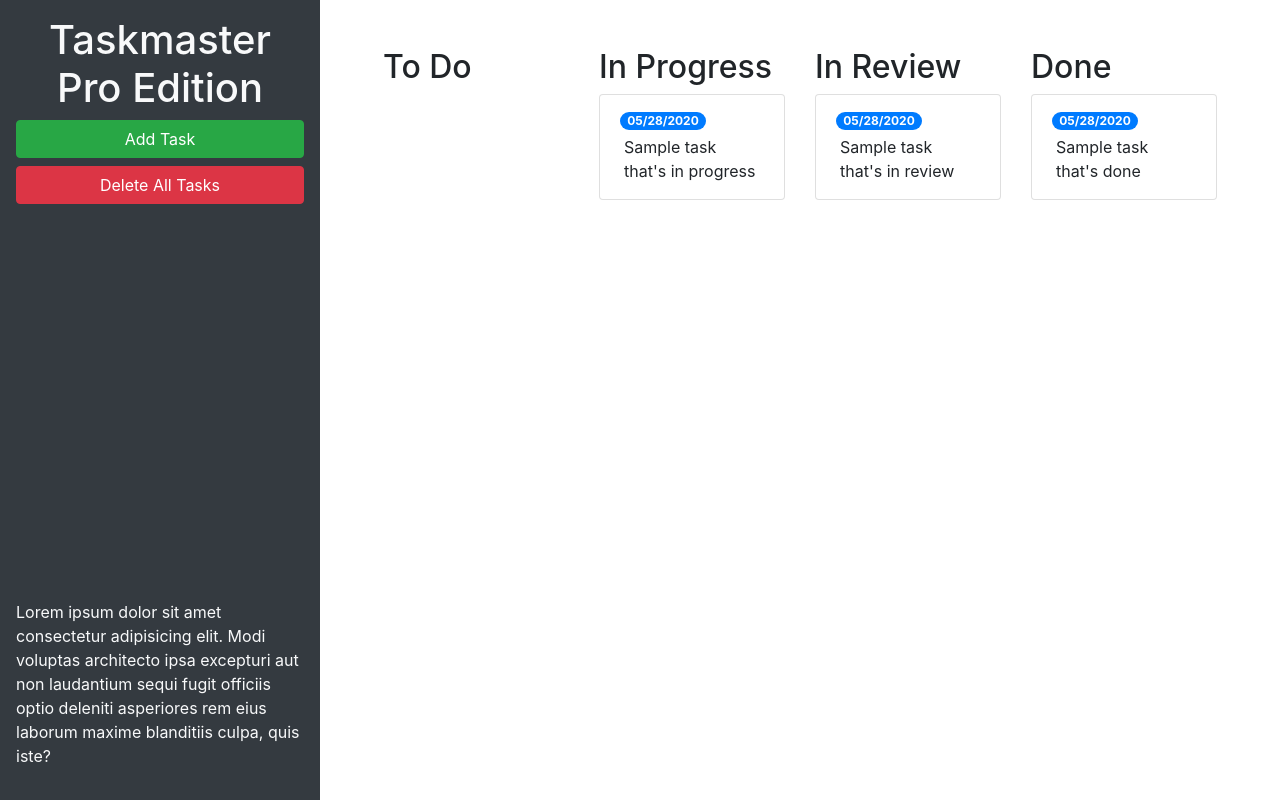
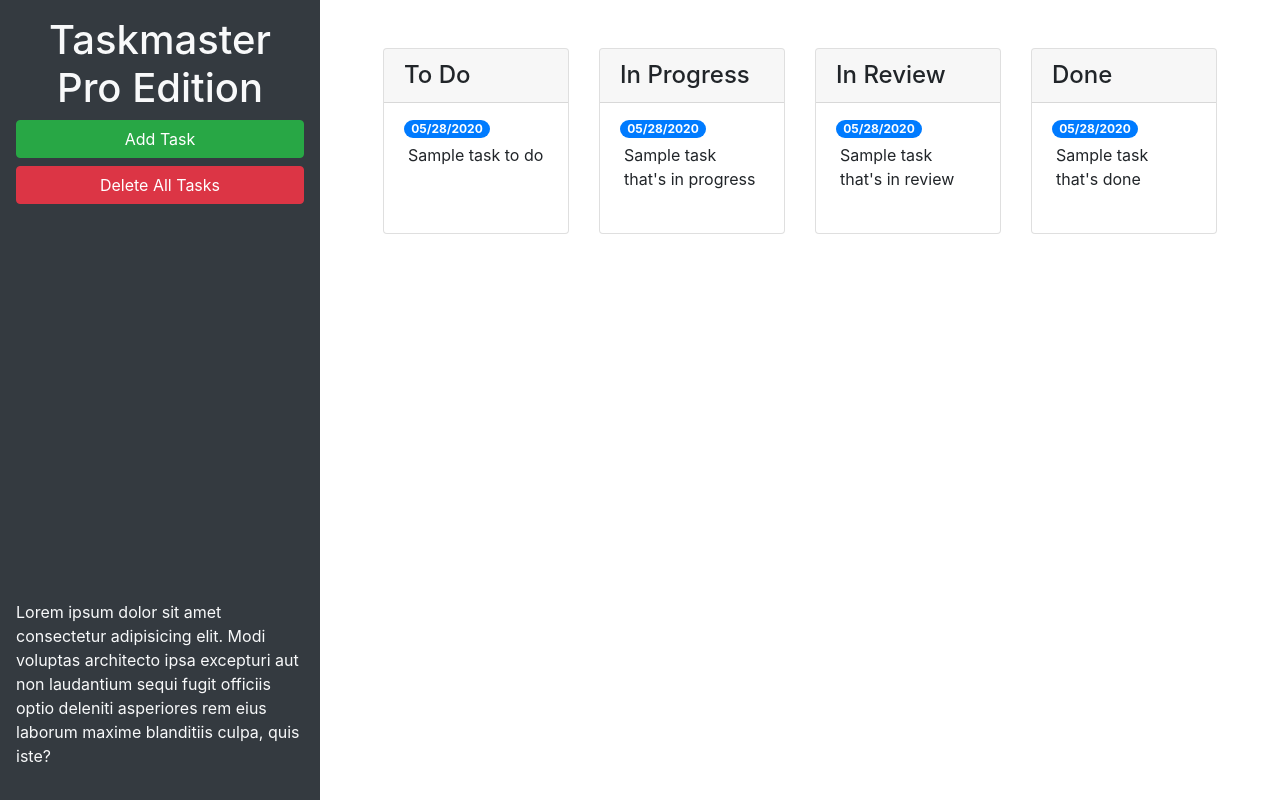
Before and after one commit to SpencerHulse/taskmaster-pro, a plain HTML site: page index.html in a window 1280 px wide. Drawn offline with nearby package versions, Linux system fonts and the light colour scheme.

Commit message:
added bootstrap components to the task status sections and modal

```diff
--- a/index.html
+++ b/index.html
@@ -40,38 +40,51 @@
         <div class="m-5 row justify-content-around">
           <!-- To Do Tasks -->
           <div class="col-12 col-md-6 col-xl-3 mb-3">
-            <h2>To Do</h2>
-            <ul id="list-toDo" class="list-group"></ul>
+            <div class="card">
+              <h4 class="card-header">To Do</h4>
+              <ul id="list-toDo" class="list-group list-group-flush">
+                <li class="list-group-item">
+                  <span class="badge badge-primary badge-pill">05/28/2020</span>
+                  <p class="m-1">Sample task to do</p>
+                </li>
+              </ul>
+            </div>
           </div>
           <!-- In Progress Tasks -->
           <div class="col-12 col-md-6 col-xl-3 mb-3">
-            <h2>In Progress</h2>
-            <ul id="list-inProgress" class="list-group">
+            <div class="card">
+              <h4 class="card-header">In Progress</h4>
+              <ul id="list-inProgress" class="list-group list-group-flush">
                 <li class="list-group-item">
                   <span class="badge badge-primary badge-pill">05/28/2020</span>
                   <p class="m-1">Sample task that's in progress</p>
                 </li>
               </ul>
             </div>
+          </div>
           <!-- In Review Tasks -->
           <div class="col-12 col-md-6 col-xl-3 mb-3">
-            <h2>In Review</h2>
-            <ul id="list-inReview" class="list-group">
+            <div class="card">
+              <h4 class="card-header">In Review</h4>
+              <ul id="list-inReview" class="list-group list-group-flush">
                 <li class="list-group-item">
                   <span class="badge badge-primary badge-pill">05/28/2020</span>
                   <p class="m-1">Sample task that's in review</p>
                 </li>
               </ul>
             </div>
+          </div>
           <!-- Done Tasks -->
           <div class="col-12 col-md-6 col-xl-3 mb-3">
-            <h2>Done</h2>
-            <ul id="list-done" class="list-group">
+            <div class="card">
+              <h4 class="card-header">Done</h4>
+              <ul id="list-done" class="list-group list-group-flush">
                 <li class="list-group-item">
                   <span class="badge badge-primary badge-pill">05/28/2020</span>
                   <p class="m-1">Sample task that's done</p>
                 </li>
               </ul>
+            </div>
           </div>
         </div>
       </main>
@@ -103,7 +116,11 @@
             <form>
               <div class="form-group">
                 <label for="modalTaskDescription">Task description</label>
-                <textarea id="modalTaskDescription" rows="3"></textarea>
+                <textarea
+                  id="modalTaskDescription"
+                  rows="3"
+                  class="form-control"
+                ></textarea>
               </div>
               <div class="form-group">
                 <label for="modalDueDate">Due date</label>
@@ -112,6 +129,7 @@
                   id="modalDueDate"
                   placeholder="mm/dd/yyyy"
                   autocomplete="off"
+                  class="form-control"
                 />
               </div>
             </form>
```
Lines whose indentation alone changed are shown as unchanged.
